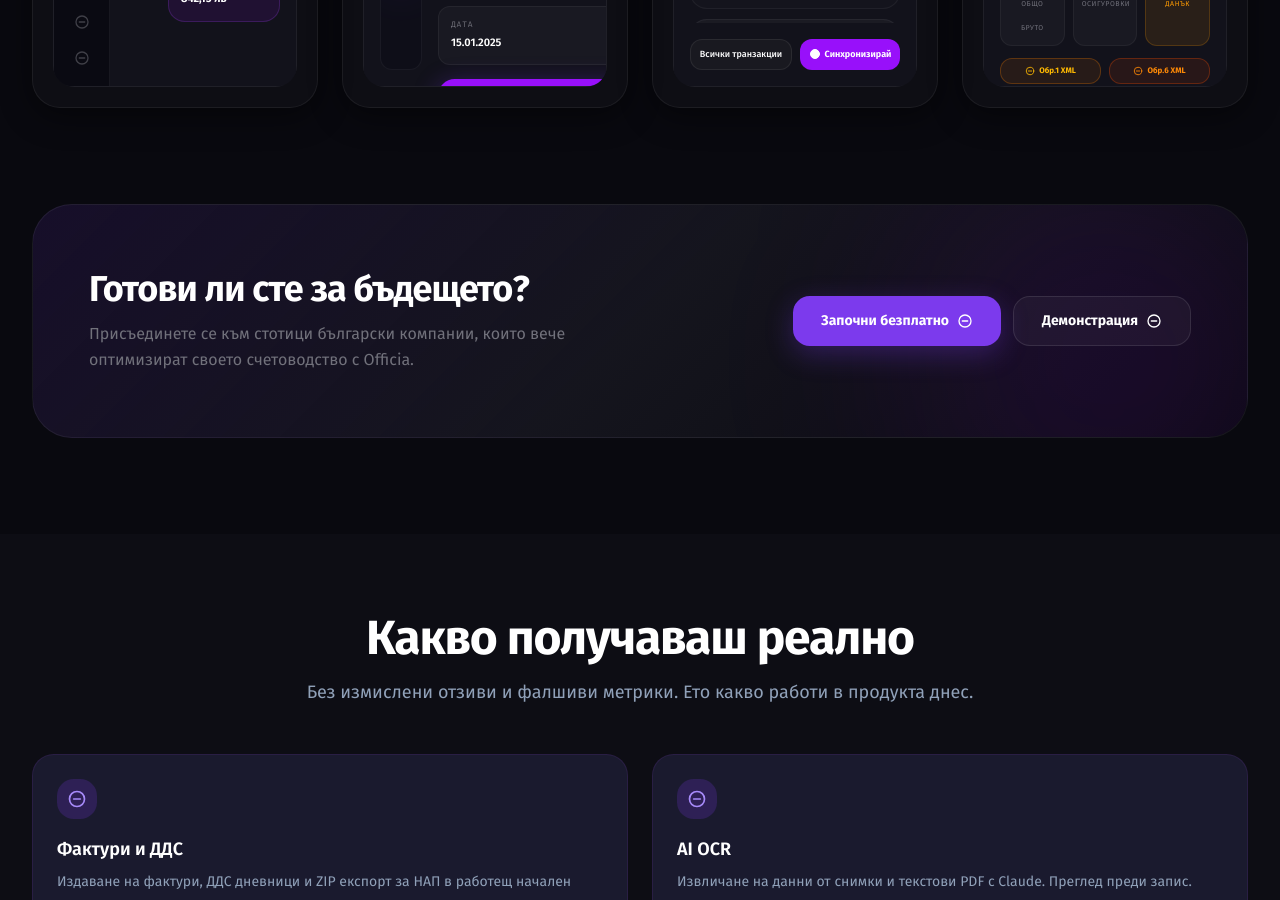
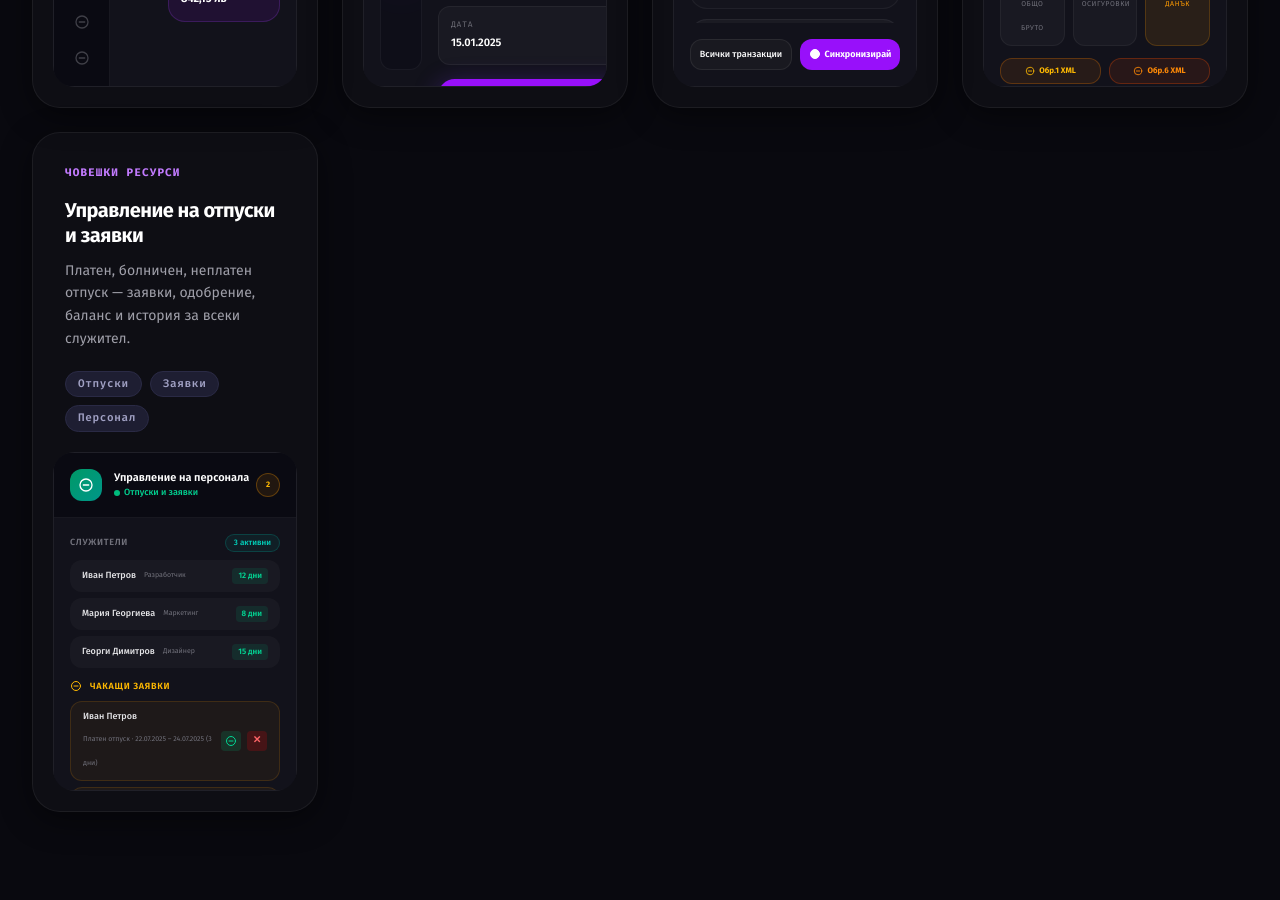
Before and after one commit to lukezester-ai/officia, a Next.js app: page /en in a window 1280 px wide. Shown: the part 1900-2800 px from the top of the page. Built offline with nearby package versions, Linux system fonts and the light colour scheme.

Commit message:
feat(features): add HR Mockup card, update modules count to 5

```diff
--- a/src/components/OfficiaFeatures.tsx
+++ b/src/components/OfficiaFeatures.tsx
@@ -6,6 +6,7 @@ import { motion } from "framer-motion";
 import {
   ArrowRight,
   Bot,
+  Calendar,
   CheckCircle2,
   Clock,
   CreditCard,
@@ -422,6 +423,95 @@ function PayrollMockup() {
   );
 }
 
+function HRMockup() {
+  const employees = [
+    { name: "Иван Петров", balance: 12, role: "Разработчик" },
+    { name: "Мария Георгиева", balance: 8, role: "Маркетинг" },
+    { name: "Георги Димитров", balance: 15, role: "Дизайнер" },
+  ];
+
+  const pending = [
+    { employee: "Иван Петров", type: "Платен отпуск", days: 3, from: "22.07.2025", to: "24.07.2025" },
+    { employee: "Мария Георгиева", type: "Болничен", days: 2, from: "18.07.2025", to: "19.07.2025" },
+  ];
+
+  return (
+    <div className="flex h-full w-full flex-col overflow-hidden rounded-xl border border-white/[0.06] bg-[#12121b] shadow-2xl">
+      <div className="flex shrink-0 items-center justify-between border-b border-white/[0.06] bg-[#0a0a12] p-4">
+        <div className="flex items-center gap-3">
+          <div className="flex h-8 w-8 items-center justify-center rounded-lg bg-gradient-to-br from-emerald-600 to-teal-600">
+            <Users className="h-4 w-4 text-white" />
+          </div>
+          <div>
+            <h5 className="text-[11px] font-semibold text-white">Управление на персонала</h5>
+            <span className="flex items-center gap-1 text-[9px] font-medium text-emerald-400">
+              <span className="inline-block h-1.5 w-1.5 rounded-full bg-emerald-500" />
+              Отпуски и заявки
+            </span>
+          </div>
+        </div>
+        <div className="flex h-6 w-6 items-center justify-center rounded-full border border-amber-500/30 bg-amber-500/10">
+          <span className="text-[8px] font-bold text-amber-400">2</span>
+        </div>
+      </div>
+
+      <div className="flex min-h-0 flex-1 flex-col overflow-hidden p-4">
+        <div className="mb-2 flex items-center justify-between">
+          <span className="text-[9px] font-semibold uppercase tracking-[0.08em] text-zinc-500">Служители</span>
+          <div className="flex items-center gap-2">
+            <span className="rounded-full border border-teal-600/30 bg-teal-600/10 px-2 py-0.5 text-[8px] font-medium text-teal-400">3 активни</span>
+          </div>
+        </div>
+
+        <div className="mb-3 space-y-1.5">
+          {employees.map((emp) => (
+            <div key={emp.name} className="flex items-center justify-between rounded-lg bg-white/[0.03] px-3 py-2">
+              <div className="flex items-center gap-2">
+                <span className="text-[9px] font-medium text-zinc-200">{emp.name}</span>
+                <span className="text-[7px] text-zinc-500">{emp.role}</span>
+              </div>
+              <div className="flex items-center gap-2">
+                <span className="rounded bg-emerald-600/15 px-1.5 py-0.5 text-[8px] font-semibold text-emerald-400">{emp.balance} дни</span>
+              </div>
+            </div>
+          ))}
+        </div>
+
+        <div className="mb-2 flex items-center gap-2">
+          <Calendar className="h-3 w-3 text-amber-400" />
+          <span className="text-[9px] font-semibold uppercase tracking-[0.08em] text-amber-400">Чакащи заявки</span>
+        </div>
+
+        <div className="space-y-1.5">
+          {pending.map((req) => (
+            <div key={`${req.employee}-${req.type}`} className="flex items-center justify-between rounded-lg border border-amber-500/15 bg-amber-500/5 px-3 py-2">
+              <div>
+                <span className="block text-[9px] font-medium text-zinc-200">{req.employee}</span>
+                <span className="text-[7px] text-zinc-500">{req.type} · {req.from} – {req.to} ({req.days} дни)</span>
+              </div>
+              <div className="flex items-center gap-1.5">
+                <span className="flex h-5 w-5 items-center justify-center rounded bg-emerald-600/20 text-emerald-400">
+                  <CheckCircle2 className="h-3 w-3" />
+                </span>
+                <span className="flex h-5 w-5 items-center justify-center rounded bg-red-600/20 text-red-400">
+                  <span className="text-[10px] font-bold">✕</span>
+                </span>
+              </div>
+            </div>
+          ))}
+        </div>
+
+        <div className="mt-3 rounded-lg border border-dashed border-white/[0.06] bg-white/[0.02] p-3 text-center">
+          <span className="text-[8px] text-zinc-500 flex items-center justify-center gap-1">
+            <Plus className="h-2.5 w-2.5" />
+            Нова заявка за отпуск
+          </span>
+        </div>
+      </div>
+    </div>
+  );
+}
+
 const featureCards: FeatureCardData[] = [
   {
     id: "accounting",
@@ -458,6 +548,15 @@ const featureCards: FeatureCardData[] = [
     mockup: <PayrollMockup />,
     tags: ["Обр.1", "Обр.6", "XML export"],
     delay: 0.4,
+  },
+  {
+    id: "hr",
+    tag: "Човешки ресурси",
+    title: "Управление на отпуски и заявки",
+    description: "Платен, болничен, неплатен отпуск — заявки, одобрение, баланс и история за всеки служител.",
+    mockup: <HRMockup />,
+    tags: ["Отпуски", "Заявки", "Персонал"],
+    delay: 0.5,
   },
 ];
 
--- a/src/components/OfficiaHero.tsx
+++ b/src/components/OfficiaHero.tsx
@@ -19,7 +19,7 @@ type MetricItem = {
 const metricsData: MetricItem[] = [
   { id: "trial", numericValue: 14, suffix: " дни", label: "Пълен достъп при регистрация", highlightColor: "purple" },
   { id: "starter", numericValue: 50, suffix: "", label: "Фактури/месец (Стартер)", highlightColor: "white" },
-  { id: "modules", numericValue: 3, suffix: "", label: "Модула: счетоводство, фактури, кадри", highlightColor: "purple" },
+  { id: "modules", numericValue: 5, suffix: "", label: "Модула: счетоводство, фактури, ТРЗ, HR, банкиране", highlightColor: "purple" },
   { id: "lang", numericValue: 1, suffix: "", label: "Език: BG", highlightColor: "purple" },
 ];
 
```
